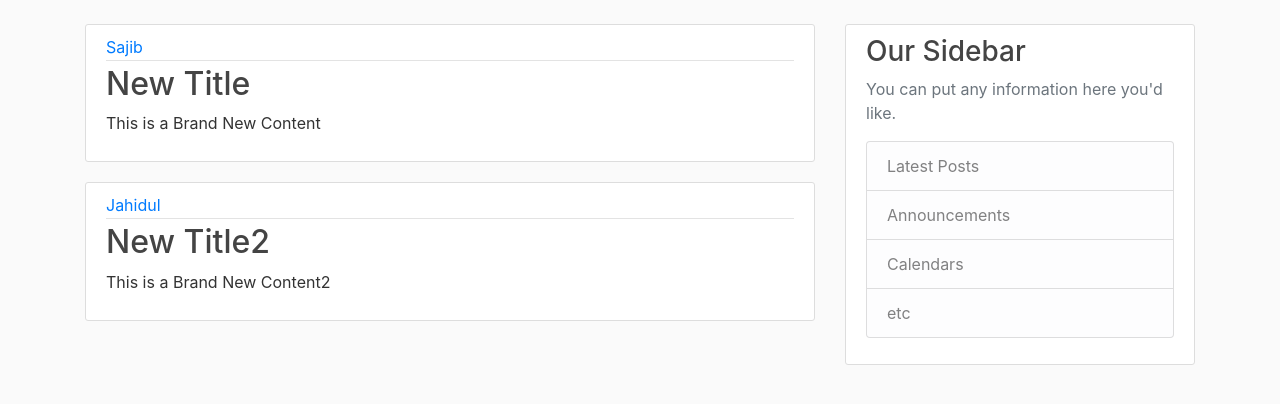
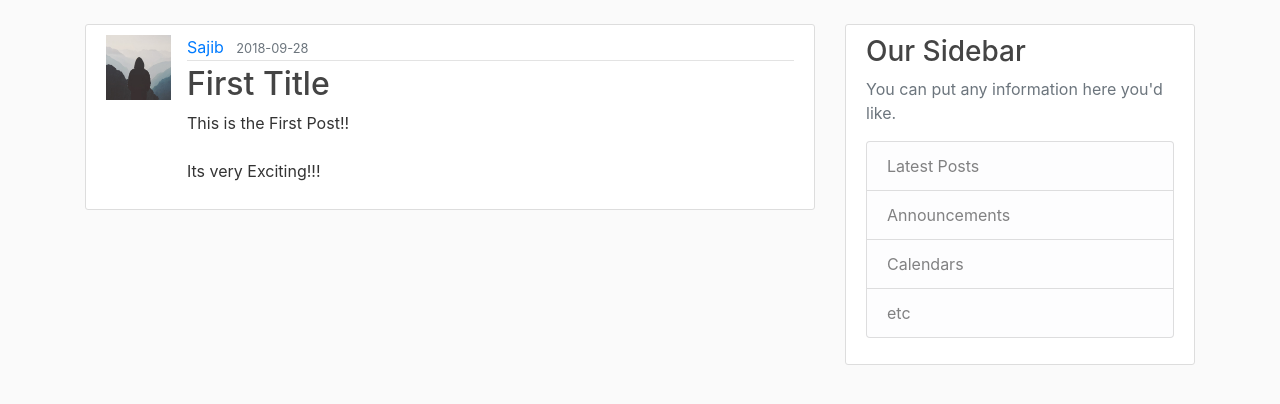
Before and after one commit to JMSajib/Flask-with-Docker, a Flask app: page / in a window 1280 px wide. Shown: the part 56-460 px from the top of the page. Run offline with Flask 2, Linux system fonts and the light colour scheme; data comes from the database, SQL or seed files in the repository; both versions use the stored data as it was after the commit; some libraries are stand-ins or nearby versions.

Commit message:
New Post feature is working

```diff
--- a/Demoapp/routes.py
+++ b/Demoapp/routes.py
@@ -3,27 +3,14 @@ import os
 from PIL import Image
 from flask import render_template,url_for,flash,redirect,request
 from Demoapp import app,db,bcrypt
-from Demoapp.forms import RegistrationForm,LoginForm,UpdateAccountForm
+from Demoapp.forms import RegistrationForm,LoginForm,UpdateAccountForm,PostForm
 from Demoapp.models import Post,User
 from flask_login import login_user,current_user,logout_user,login_required
 
 
-posts = [
-    {
-        'author':'Sajib',
-        'title':'New Title',
-        'content':'This is a Brand New Content'
-    },
-    {
-        'author':'Jahidul',
-        'title':'New Title2',
-        'content':'This is a Brand New Content2'
-    }
-]
-
-
 @app.route('/')
 def home():
+    posts = Post.query.all()
     return render_template('home.html',posts=posts)
 
 
@@ -110,3 +97,18 @@ def account():
 
     image_file = url_for('static', filename='profile_pics/' + current_user.image_file)
     return render_template('account.html',title='Acount',image_file=image_file,form=form)
+
+
+@app.route('/post',methods=['GET','POST'])
+@login_required
+def new_post():
+    form = PostForm()
+    if form.validate_on_submit():
+        title = form.title.data
+        content = form.content.data
+        post = Post(title=title,content=content,author=current_user)
+        db.session.add(post)
+        db.session.commit()
+        flash('Post has been Created Successfully','success')
+        return redirect(url_for('home'))
+    return render_template('new_post.html',title='New Post',form=form)
--- a/Demoapp/templates/home.html
+++ b/Demoapp/templates/home.html
@@ -4,9 +4,11 @@
   {% if posts %}
     {% for post in posts %}
       <article class="media content-section">
+        <img class="img-rounded article-img" src="{{ url_for('static',filename="profile_pics/" + post.author.image_file) }}" />
         <div class="media-body">
             <div class="article-metadata">
-              <a class="mr-2" href="#">{{ post.author }}</a>
+              <a class="mr-2" href="#">{{ post.author.username }}</a>
+              <small class="text-muted">{{ post.date_posted.strftime('%Y-%m-%d') }}</small>
             </div>
             <h2><a class="article-title" href="#">{{ post.title }}</a></h2>
             <p class="article-content">{{ post.content }}</p>
--- a/Demoapp/templates/snippets/navbar.html
+++ b/Demoapp/templates/snippets/navbar.html
@@ -13,6 +13,7 @@
         <!-- Navbar Right Side -->
         <div class="navbar-nav">
           {% if current_user.is_authenticated %}
+            <a class="nav-item nav-link" href="{{url_for('new_post')}}">New Post</a>
             <a class="nav-item nav-link" href="{{url_for('account')}}">Account</a>
             <a class="nav-item nav-link" href="{{url_for('logout')}}">Logut</a>
           {% else %}
```
Also changed, not shown: Demoapp/forms.py (+6 -1 lines), Demoapp/templates/new_post.html (added, +44 -0 lines), Demoapp/site.db.
